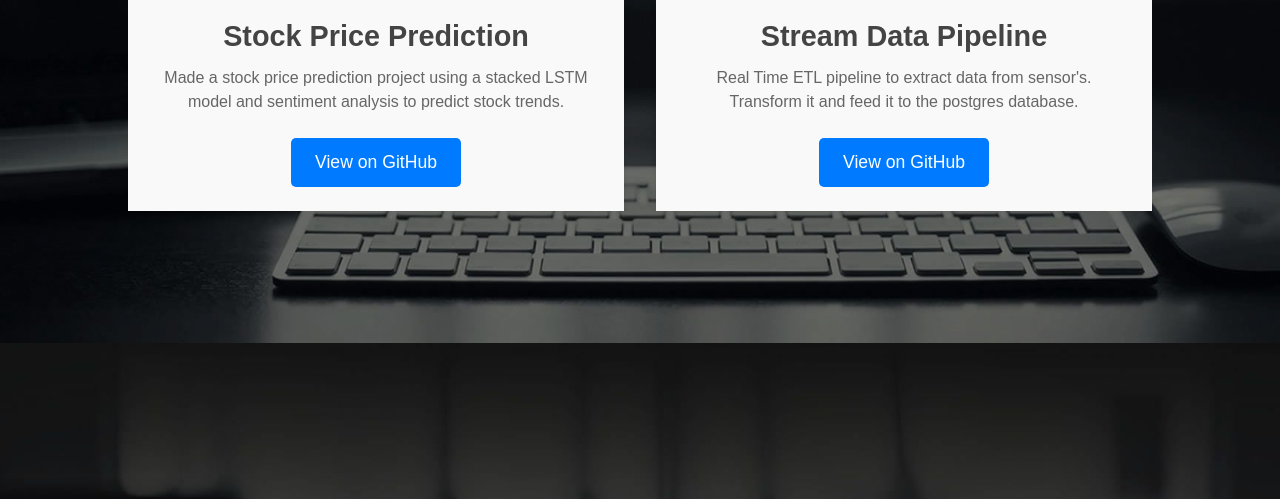
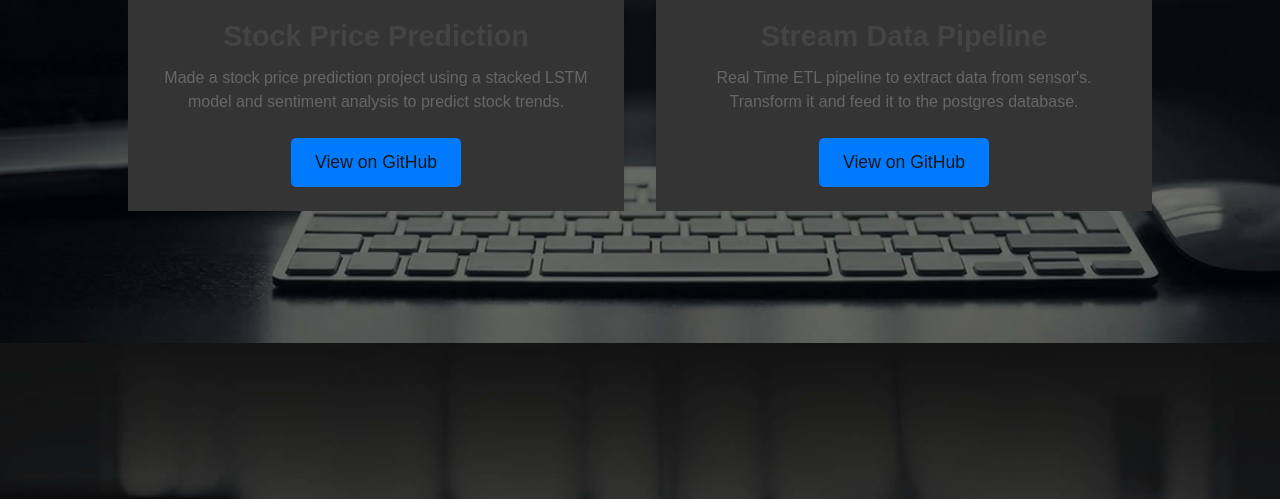
Before and after one commit to Sourabh7iwari/MyPortfolio, a Flask app: page / in a window 1280 px wide. Shown: the part 2057-2556 px from the top of the page. Run offline with Flask 3, Linux system fonts and the light colour scheme.

Commit message:
optimised visualization for project item backgroud box

```diff
--- a/static/styles.css
+++ b/static/styles.css
@@ -159,7 +159,7 @@
     font-size: 2.5rem;
     text-align: center;
     margin-bottom: 2rem;
-    color: #333;
+    color: #fffefe;
 }
 
 .projects-grid {
@@ -171,7 +171,7 @@
 }
 
 .project-item {
-    background-color: #f9f9f9;
+    background-color: #353434;
     padding: 1.5rem;
     border-radius: 10px;
     box-shadow: 0 4px 6px rgba(0, 0, 0, 0.1);
@@ -214,7 +214,7 @@
 .project-link {
     display: inline-block;
     background-color: #007bff;
-    color: #fff;
+    color: #1a1717;
     padding: 0.7rem 1.5rem;
     border-radius: 5px;
     text-decoration: none;
```
